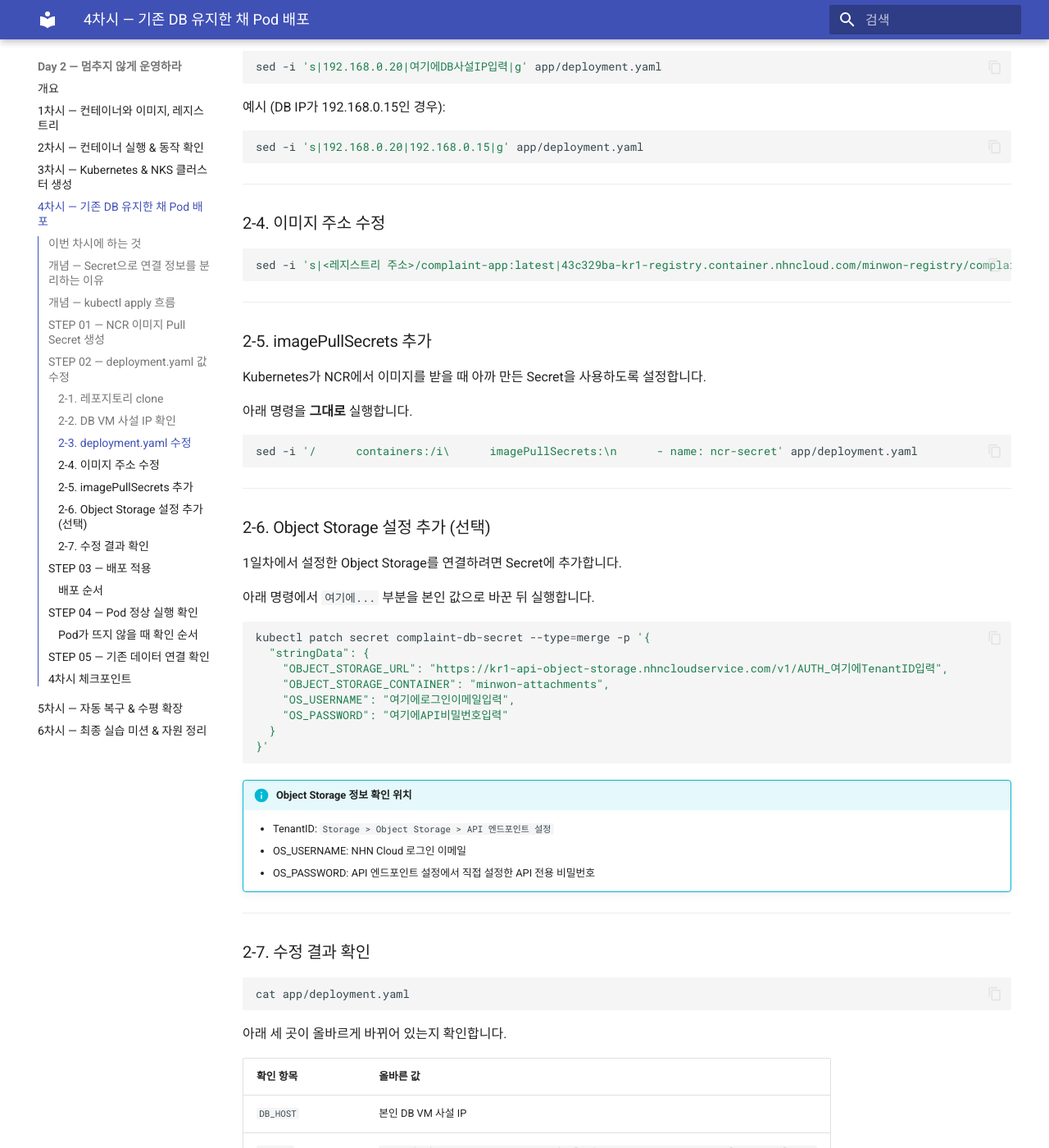
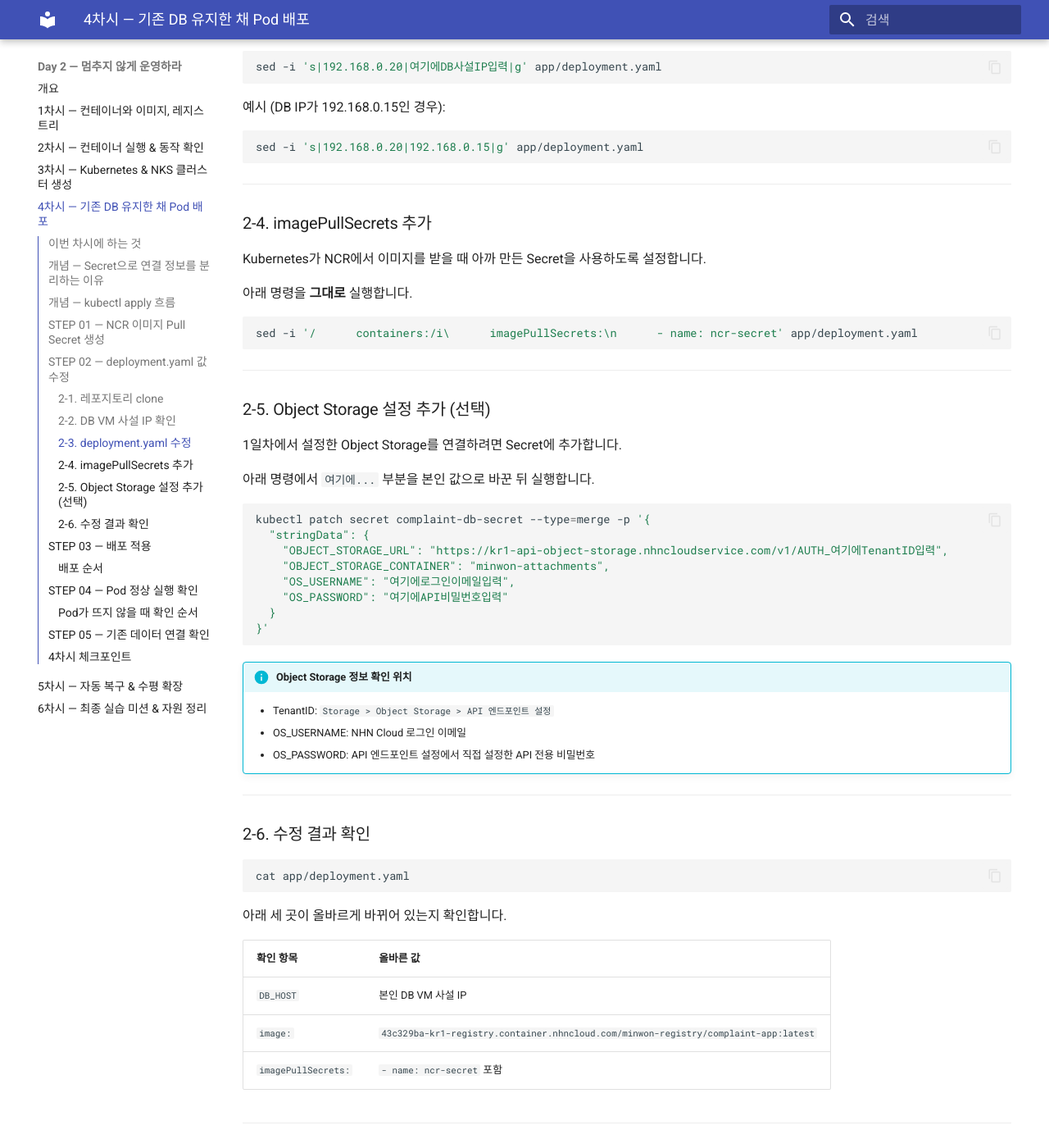
Before and after one commit to skilleat-labs/cloud-native-minwon-lab, an MkDocs documentation site: the page built from docs/day2/session4.md, in a window 1280 px wide and 1400 px high, scrolled down 2787 px. Shown: the whole window at 82% size. Built offline with MkDocs 1.6.1 and Material for MkDocs 9.7.7, drawn with Linux system fonts in a browser that asks for light colours.

Commit message:
docs: remove unnecessary image URL sed step (already hardcoded in template)

````diff
--- a/docs/day2/session4.md
+++ b/docs/day2/session4.md
@@ -140,15 +140,7 @@
 
 ---
 
-### 2-4. 이미지 주소 수정
-
-```bash
-sed -i 's|<레지스트리 주소>/complaint-app:latest|43c329ba-kr1-registry.container.nhncloud.com/minwon-registry/complaint-app:latest|g' app/deployment.yaml
-```
-
----
-
-### 2-5. imagePullSecrets 추가
+### 2-4. imagePullSecrets 추가
 
 Kubernetes가 NCR에서 이미지를 받을 때 아까 만든 Secret을 사용하도록 설정합니다.
 
@@ -184,7 +176,7 @@
 
 ---
 
-### 2-7. 수정 결과 확인
+### 2-6. 수정 결과 확인
 
 ```bash
 cat app/deployment.yaml
````
Also changed, not shown: other parts of docs/day2/session4.md (+1 -1 lines).
